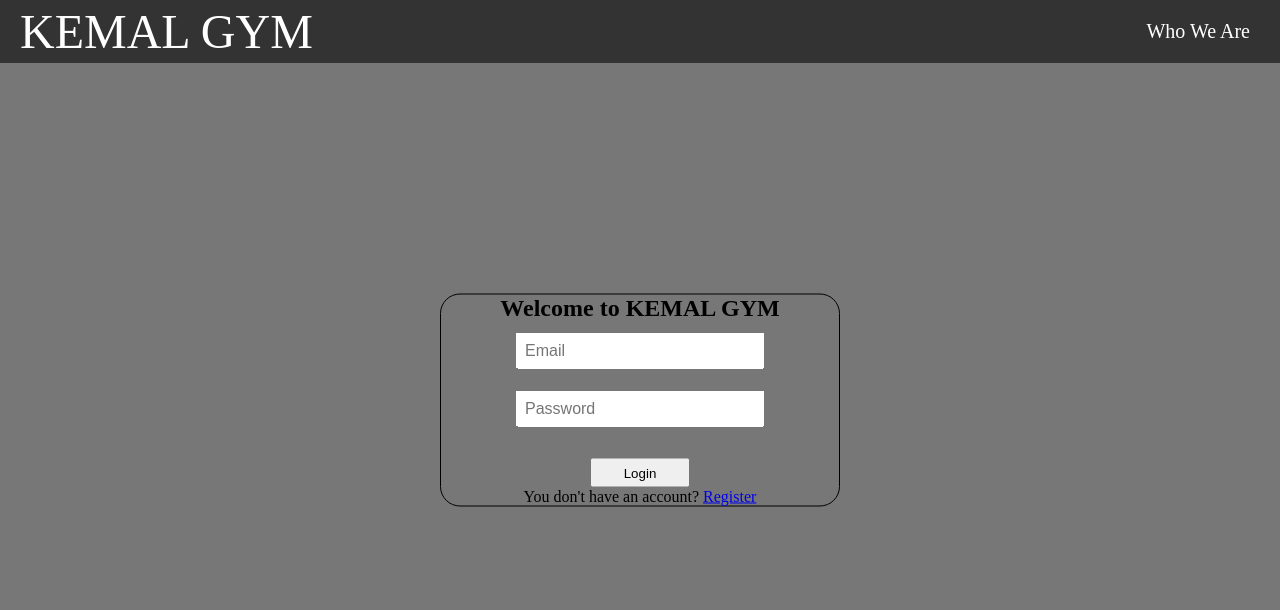
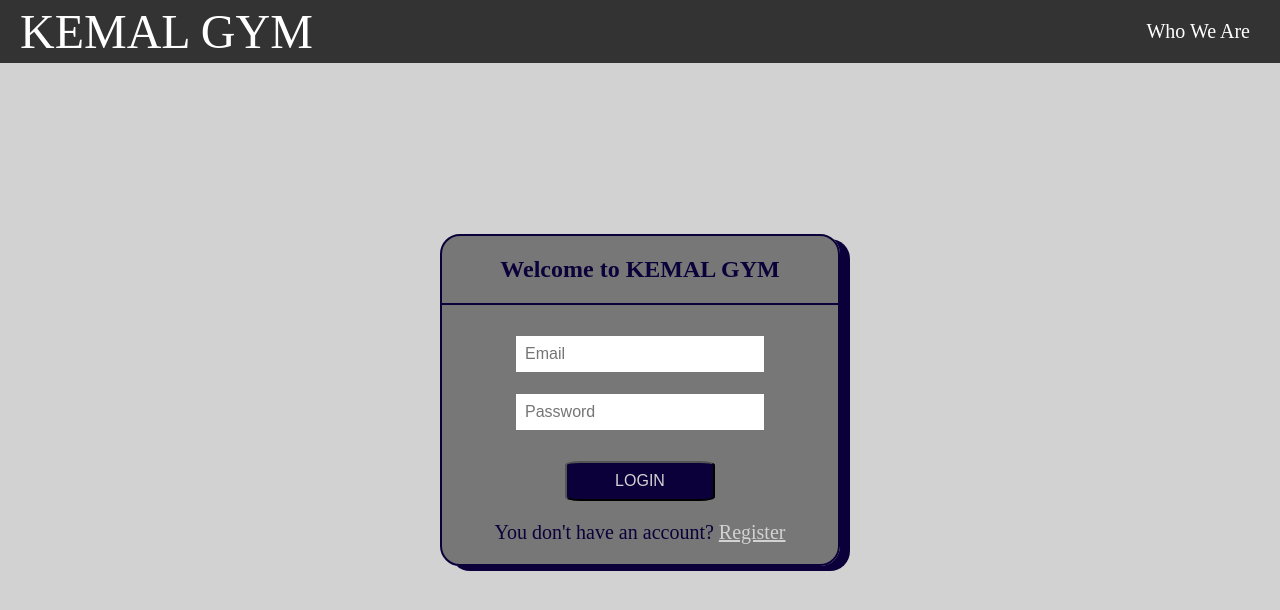
Before and after one commit to kemalsezgen/gym, a React (Create React App) app in the folder client/: page / in a window 1280 px wide. Shown: the top 610 px of the page. Built offline with nearby package versions, Linux system fonts and the light colour scheme.

Commit message:
login and register pages designs changed.

```diff
--- a/client/src/App.css
+++ b/client/src/App.css
@@ -9,7 +9,7 @@ html, body {
 }
 
 body {
-  background-color: #777;
+  background-color: #d2d2d2;
   margin: 0;
   padding: 0;
   box-sizing: border-box;
@@ -152,17 +152,27 @@ footer {
 /* Login-Register Form */
 
 .login-container {
+  background-color: #33333391;
   position: absolute;
   top: 50%;
   left: 50%;
   transform: translate(-50%, -50%);
-  border: 1px solid black;
+  border: 2px solid #0b0039;
   border-radius: 20px;
   width: 400px;
+  color: #0b0039;
+  box-shadow: 10px 5px #0b0039;
+}
+
+.register-container {
+  margin-top: 32px;
 }
 
 .welcomeMessage {
   text-align: center;
+  border-bottom: 2px solid #0b0039;
+  padding: 20px;
+  margin-bottom: 20px;
 }
 
 .loginForm {
@@ -175,8 +185,14 @@ footer {
 }
 
 .loginButton {
-  width: 100px;
-  height: 30px;
+  width: 150px;
+  height: 40px;
+  border-radius: 10%;
+  background-color: #0b0039;
+  color: #d2d2d2;
+  font-size: 16px;
+  text-transform: uppercase;
+  margin-bottom: 20px;
 }
 
 .formInput {
@@ -193,6 +209,16 @@ footer {
   padding: 8px;
   font-size: 16px;
   width: 250px;
+}
+
+.redirectText {
+  font-size: 20px;
+  margin-bottom: 20px;
+}
+
+.redirectText a {
+  text-decoration: underline;
+  color: #d2d2d2;
 }
 
 /* Trainer Card */
--- a/client/src/pages/Login.js
+++ b/client/src/pages/Login.js
@@ -1,10 +1,12 @@
 import React, { useState } from 'react'
 import axios from 'axios';
 
-import { Link, useNavigate } from 'react-router-dom';
+import { useNavigate } from 'react-router-dom';
 
 import { useDispatch } from 'react-redux';
 import { loginStart, loginSuccess, loginFailed } from '../redux/userSlice';
+
+import { AiOutlineUser } from 'react-icons/ai'
 
 const Login = () => {
 
@@ -42,7 +44,7 @@ const Login = () => {
           <div className='loginLower'>
             <button className='loginButton' type='submit'>Login</button>
             <div className='redirectText'>
-              <p> You don't have an account? <span><Link to='/register'>Register</Link></span></p>
+              <p> You don't have an account? <a href="/register">Register</a></p>
             </div>
           </div>
         </form>
--- a/client/src/pages/Register.js
+++ b/client/src/pages/Register.js
@@ -31,7 +31,7 @@ const Register = () => {
   }
 
   return (
-    <div className='login-container'>
+    <div className='login-container register-container'>
       <div className='welcomeMessage'>
         <h2>Register</h2>
       </div>
@@ -67,7 +67,7 @@ const Register = () => {
           <div className='loginLower'>
             <button className='loginButton' type='submit'>Register</button>
             <div className='redirectText'>
-              <p>Already have an account? <span><Link to='/login'>Login</Link></span></p>
+              <p>Already have an account? <a href="/login">Login</a></p>
             </div>
           </div>
         </form>
```
